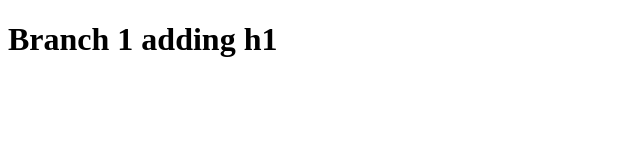
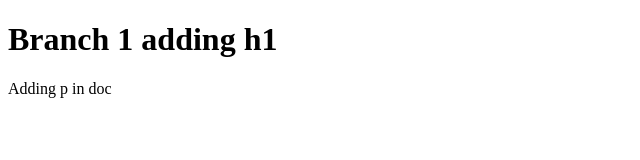
Before and after one commit to mislam933/test-branching, a plain HTML site: page index.html in a window 1280 px wide. Shown: the whole page, without its empty margins (0-640 px from the left). Drawn offline with Linux system fonts and the light colour scheme.

Commit message:
adding p in doc

```diff
--- a/index.html
+++ b/index.html
@@ -6,5 +6,6 @@
 </head>
 <body>
 	<h1>Branch 1 adding h1</h1>
+	<p>Adding p in doc</p>
 </body>
 </html>
```
